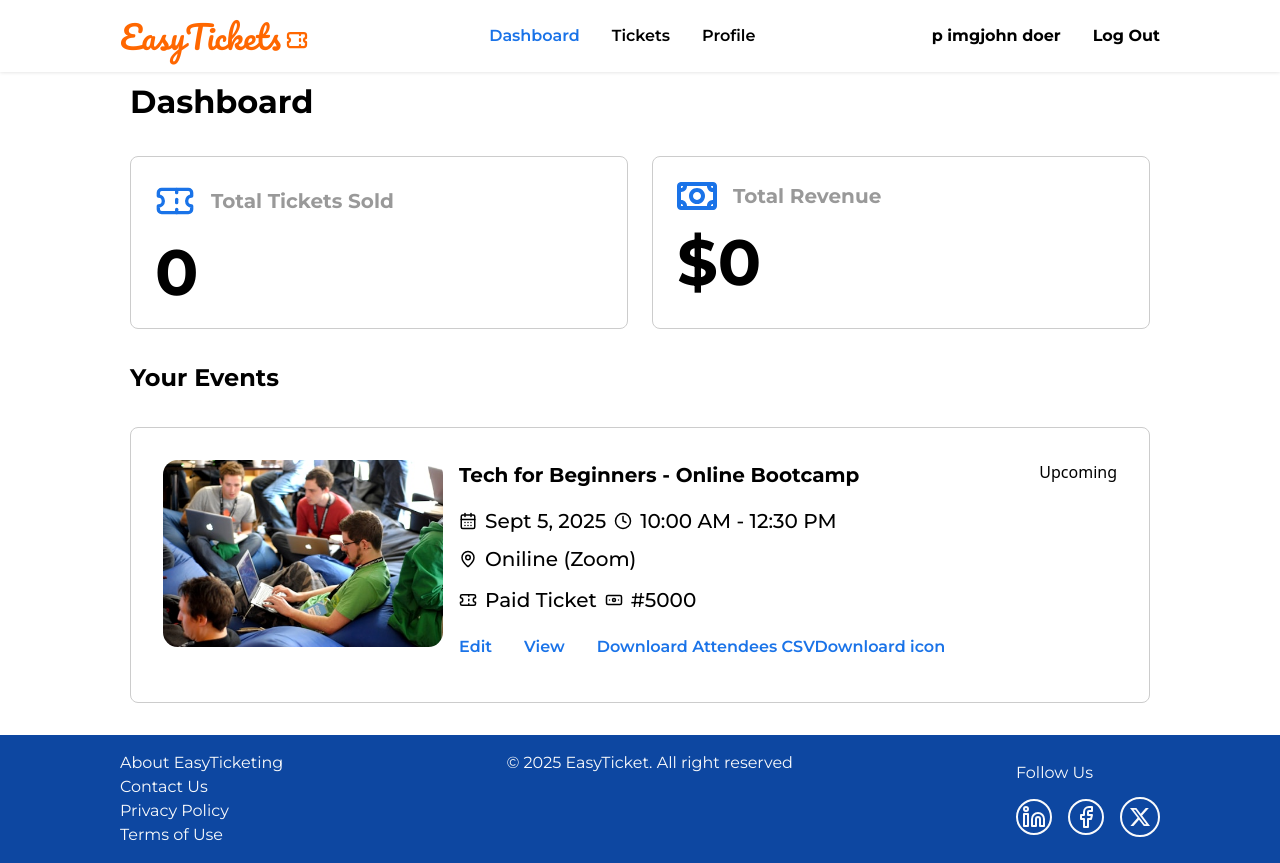
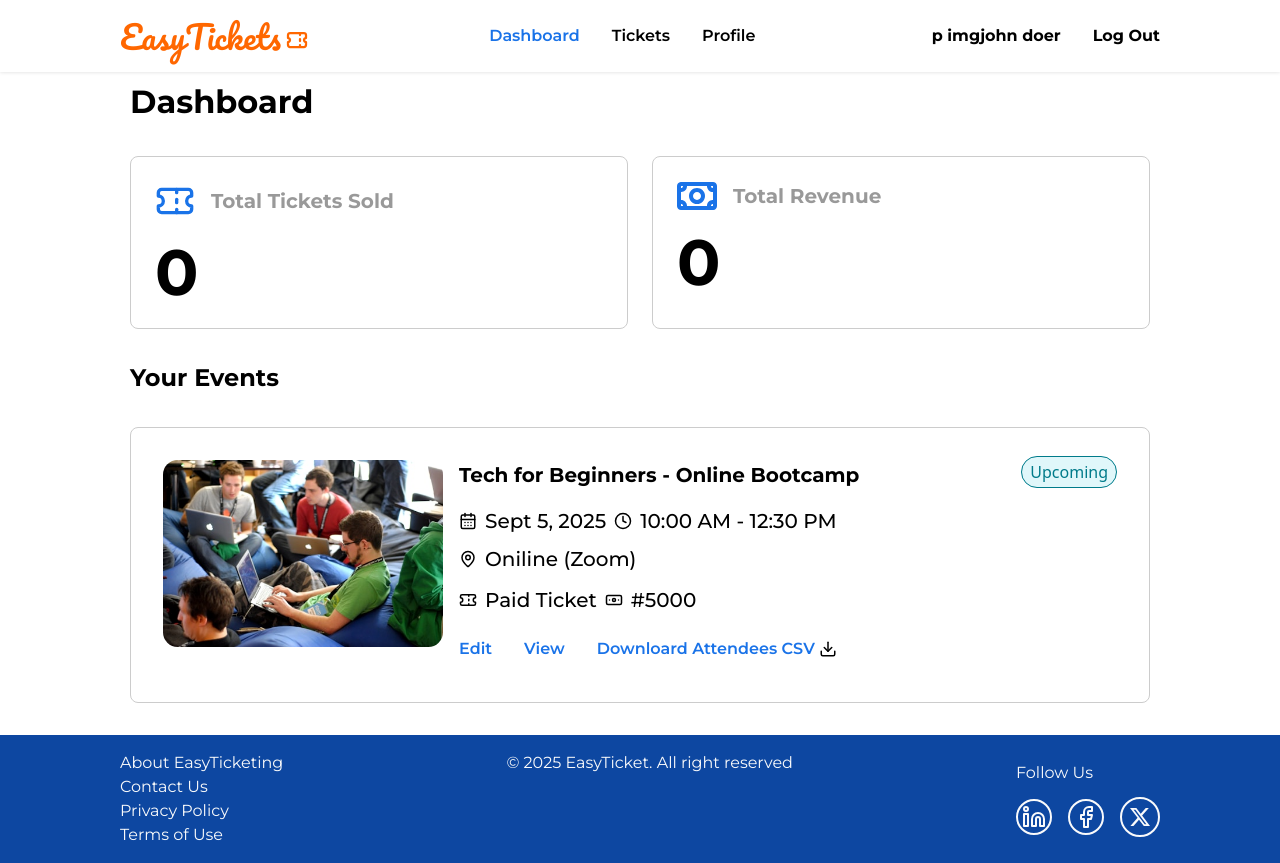
Before and after one commit to mafindijr/easy-ticketing-app, a React (Vite) app: page /dashboard in a window 1280 px wide. Built offline with nearby package versions, Linux system fonts and the light colour scheme.

Commit message:
feat: style to match the design for consistency

```diff
--- a/src/Pages/dashboard.jsx
+++ b/src/Pages/dashboard.jsx
@@ -28,7 +28,9 @@ export default function Dashboard() {
               </span>
               Total Revenue
             </h4>
-            <p className="text-[64px] font-montserrat font-bold leading-[100%]">$0</p>
+            <p className="text-[64px] font-montserrat font-bold leading-[100%]">
+              0
+            </p>
           </div>
         </div>
       <div>
--- a/src/components/events-cards.jsx
+++ b/src/components/events-cards.jsx
@@ -4,7 +4,8 @@ import {
     Clock,
     MapPin,
     Ticket,
-    Banknote
+    Banknote,
+    Download
  } from 'lucide-react'
 
 export default function OrganizersDashboardEventsCards() {
@@ -48,18 +49,18 @@ export default function OrganizersDashboardEventsCards() {
                     <span>#5000</span>
                   </p>
                 </div>
-                <div className='inline-flex gap-8 mt-4 text-[16px] fonts-montserrat font-[600] leading-[100%] text-homeexplore'>
+                <div className='inline-flex gap-8 mt-4 text-[16px] fonts-montserrat font-[600] leading-[100%] text-homeexplore items-center'>
                   <span className='cursor-pointer'>Edit</span>
                   <span className='cursor-pointer'>View</span>
-                  <span>
-                    <span className='cursor-pointer'>Downloard Attendees CSV</span>
-                    <span className='cursor-pointer'>Downloard icon</span>
+                  <span className='inline-flex gap-1 items-center cursor-pointer'>
+                    <span>Downloard Attendees CSV</span>
+                    <span><Download className='text-black w-[18px] h-[20px] ' /></span>
                   </span>
                 </div>
               </div>
               </div>
-              <div>
-                <span>Upcoming</span>
+              <div className="">
+                <span className='w-[92px] h-[25px] rounded-[32px] border-1 border-[#007b8a] bg-[#e0f7fa] text-[#007b8a] py-[4px] px-[8px]'>Upcoming</span>
               </div>
             </div>
     </>
```
